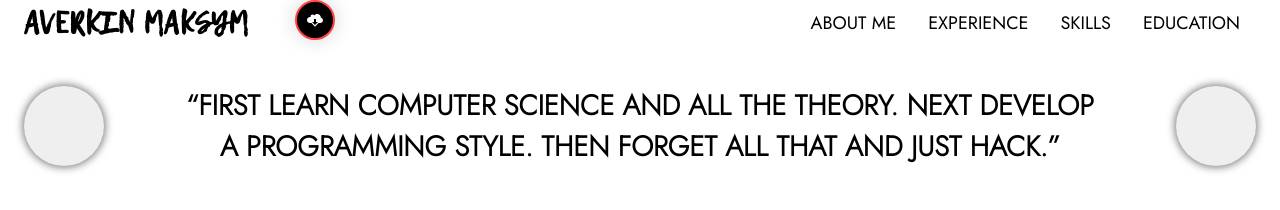
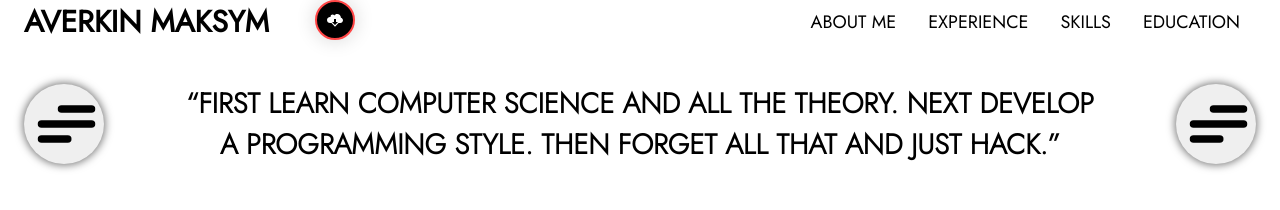
Before and after one commit to Maxoverking/resume, a website built with Parcel: page src/index.html in a window 1280 px wide. Built offline with nearby package versions, Linux system fonts and the light colour scheme.

Commit message:
fix parcel bag

```diff
--- a/src/js/socialMedia.js
+++ b/src/js/socialMedia.js
@@ -6,6 +6,8 @@ const socialBtn = document.querySelector('.social_btn');
 const contactsBtn = document.querySelector('.contacts_btn');
 const social_media_btn = document.querySelectorAll('.social_media_btn');
 const contacts_media_btn = document.querySelectorAll('.contacts_media_btn');
+
+console.log('🚀  contacts_media_btn:', contacts_media_btn);
 
 social_checkbox.addEventListener('change', () =>
   btnTransition(social_checkbox, socialBtn, socialBtnAnimation)
--- a/src/partials/hero.html
+++ b/src/partials/hero.html
@@ -2,7 +2,7 @@
     <div class="hero_container">
         <div class="social">
         <button type="button" class="social_btn">
-            <!-- <label class="social_hamburger">
+            <label class="social_hamburger">
                 <input type="checkbox" class="social_check" >
                <svg viewBox="0 0 32 32">
                     <path class="social_line line-top-bottom"
@@ -10,17 +10,9 @@
                     </path>
                     <path class="social_line" d="M7 16 27 16"></path>
                 </svg>
-            </label> -->
-            <label class="social_hamburger">
-                <input type="checkbox" class="social_check">
-                <svg viewBox="0 0 32 32">
-                    <path class="social_line line-top-bottom"></path>
-                    <!-- <path class="social_line" d="M7 16 27 16"></path> -->
-                </svg>
             </label>
+        </button>
 
-        </button>
-        <!-- NAV SOCIAL -->
             <button type="button" class="social_media_btn linkedIn">
                 <a href="#">
                     <svg class="linkedIn_icon" width="16px" height="16px">
@@ -63,7 +55,7 @@
         </div>
         <div class="contacts">
             <button type="button" class="contacts_btn">
-                <!-- <label class="social_hamburger">
+                <label class="social_hamburger">
                     <input type="checkbox" class="contacts_check">
                     <svg viewBox="0 0 32 32">
                         <path class="social_line line-top-bottom"
@@ -71,7 +63,7 @@
                         </path>
                         <path class="social_line" d="M7 16 27 16"></path>
                     </svg>
-                </label> -->
+                </label>
             </button>
             <button type="button" class="contacts_media_btn email">
                 <a href="#">
--- a/src/sass/components/_header.scss
+++ b/src/sass/components/_header.scss
@@ -2,7 +2,7 @@
 //   // margin-top: 20px;
 // }
 .my_name {
-  font-family: 'Lemon_tuesday';
+  // font-family: 'Lemon_tuesday';
   // max-width: 240px;
   // color: var(--white);
   font-size: 30px;
--- a/src/sass/utils/_fonts.scss
+++ b/src/sass/utils/_fonts.scss
@@ -41,9 +41,7 @@
     url('/src/fonts/Noto_Serif_Display/NotoSerifDisplay-Regular.woff')
       format('woff'),
     url('/src/fonts/Noto_Serif_Display/NotoSerifDisplay-Regular.ttf')
-      format('truetype'),
-    url('/src/fonts/Noto_Serif_Display/NotoSerifDisplay-Regular.svg#NotoSerifDisplay-Regular')
-      format('svg');
+      format('truetype');
   font-weight: 400;
   font-style: normal;
   font-display: swap;
@@ -54,9 +52,7 @@
     url('/src/fonts/Noto_Serif_Display/NotoSerifDisplay-Bold.woff')
       format('woff'),
     url('/src/fonts/Noto_Serif_Display/NotoSerifDisplay-Bold.ttf')
-      format('truetype'),
-    url('/src/fonts/Noto_Serif_Display/NotoSerifDisplay-Bold.svg#NotoSerifDisplay-Bold')
-      format('svg');
+      format('truetype');
   font-weight: 700;
   font-style: normal;
   font-display: swap;
@@ -64,14 +60,14 @@
 
 //++++++++++++++++++++++
 
-@font-face {
-  font-family: 'Lemon_tuesday';
-  src: local('Lemon_tuesday'),
-    url('/src/fonts/Lemon_tuesday/Lemon\ Tuesday.woff') format('woff'),
-    url('/src/fonts/Lemon_tuesday/Lemon\ Tuesday.ttf') format('truetype'),
-    url('/src/fonts/Lemon_tuesday/Lemon\ Tuesday.svg#Lemon\ Tuesday')
-      format('svg');
-  font-weight: 400;
-  font-style: normal;
-  font-display: swap;
-}
+// @font-face {
+//   font-family: 'Lemon_tuesday';
+//   src: local('Lemon_tuesday'),
+//     url('/src/fonts/Lemon_tuesday/Lemon\ Tuesday.woff') format('woff'),
+//     url('/src/fonts/Lemon_tuesday/Lemon\ Tuesday.ttf') format('truetype'),
+//     url('/src/fonts/Lemon_tuesday/Lemon\ Tuesday.svg#Lemon\ Tuesday')
+//       format('svg');
+//   font-weight: 400;
+//   font-style: normal;
+//   font-display: swap;
+// }
```
Also changed, not shown: src/sass/main.css, 3 other files.
